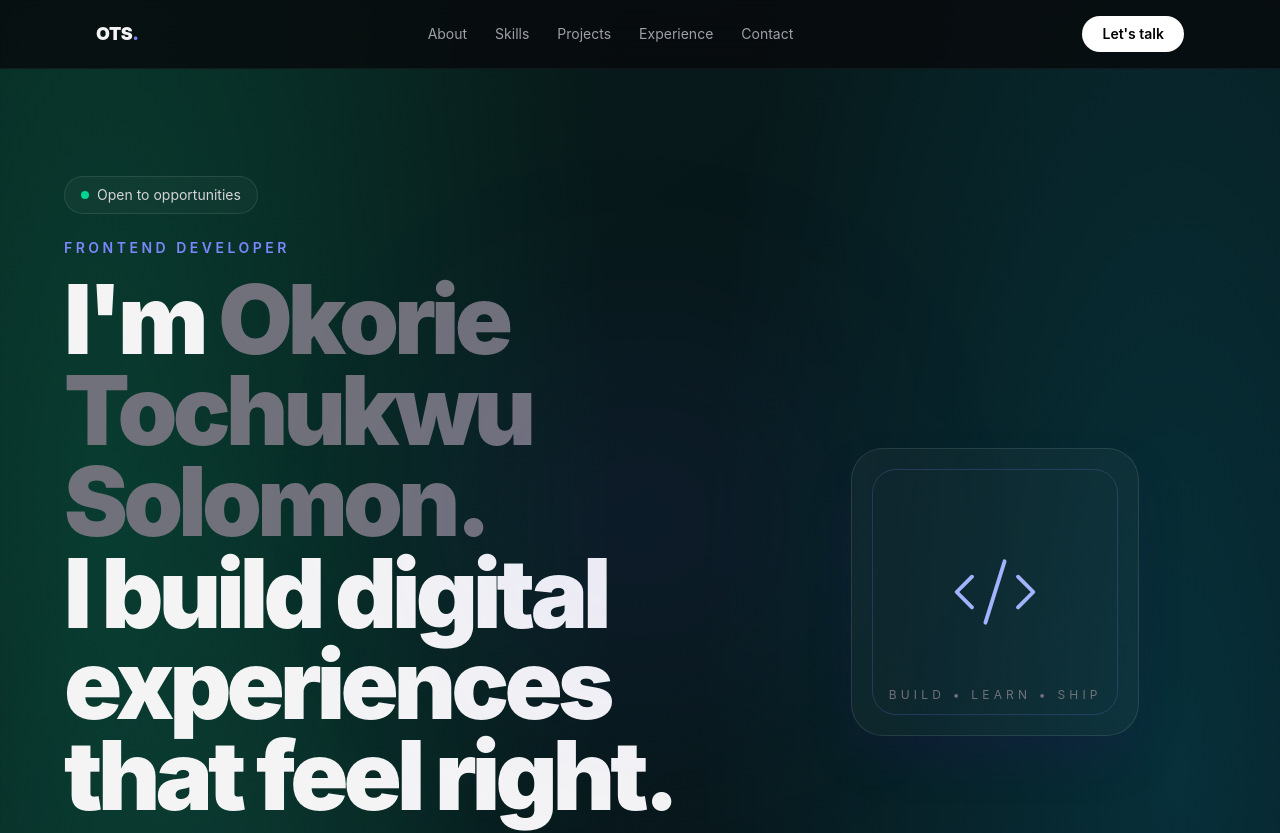
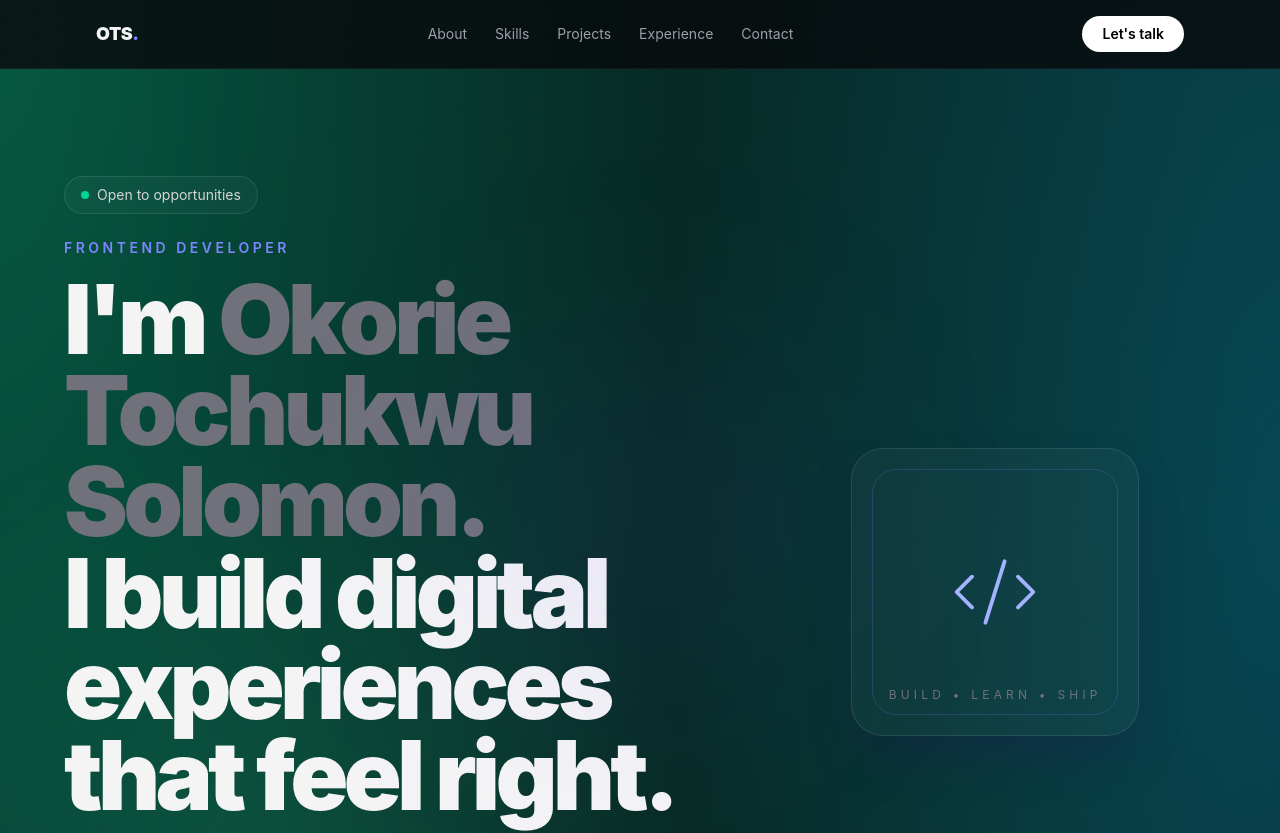
Before and after one commit to TEEKAY-alt403/portfolio.teekay, a React (Vite) app: page / in a window 1280 px wide. Shown: the top 833 px of the page. Built offline with nearby package versions, Linux system fonts and the light colour scheme.

Commit message:
Make portfolio background gradient more visible

```diff
--- a/src/index.css
+++ b/src/index.css
@@ -3,22 +3,31 @@
 :root {
   font-family: Inter, ui-sans-serif, system-ui, -apple-system, BlinkMacSystemFont, "Segoe UI", sans-serif;
   color: #f5f7fa;
-  background: #07111b;
+  background: #061713;
   font-synthesis: none;
   text-rendering: optimizeLegibility;
 }
 
 html { scroll-behavior: smooth; }
-body { margin: 0; min-width: 320px; background: #08090c; }
+
+body {
+  margin: 0;
+  min-width: 320px;
+  background: #061713;
+}
 
 .site-background {
   position: relative;
+  min-height: 100vh;
   isolation: isolate;
-  background:
-    radial-gradient(ellipse at 8% 12%, rgba(16, 185, 129, .22), transparent 32rem),
-    radial-gradient(ellipse at 92% 18%, rgba(6, 182, 212, .17), transparent 30rem),
-    radial-gradient(ellipse at 52% 78%, rgba(20, 83, 45, .20), transparent 38rem),
-    linear-gradient(145deg, #071b19 0%, #07111b 48%, #090d18 100%);
+  background-color: #061713;
+  background-image:
+    radial-gradient(ellipse at 0% 0%, rgba(5, 150, 105, .42), transparent 42rem),
+    radial-gradient(ellipse at 100% 12%, rgba(8, 145, 178, .34), transparent 38rem),
+    radial-gradient(ellipse at 55% 58%, rgba(21, 128, 61, .22), transparent 48rem),
+    linear-gradient(135deg, #062c24 0%, #071b22 48%, #0a1020 100%);
+  background-repeat: no-repeat;
+  background-size: cover;
 }
 
 .site-background::before {
@@ -28,13 +37,16 @@ body { margin: 0; min-width: 320px; background: #08090c; }
   z-index: -1;
   pointer-events: none;
   background:
-    radial-gradient(ellipse at 18% 30%, rgba(52, 211, 153, .10), transparent 20rem),
-    radial-gradient(ellipse at 82% 55%, rgba(34, 211, 238, .08), transparent 24rem);
-  opacity: .9;
+    radial-gradient(circle at 20% 20%, rgba(52, 211, 153, .12), transparent 28rem),
+    radial-gradient(circle at 80% 45%, rgba(34, 211, 238, .10), transparent 30rem);
 }
 
 * { box-sizing: border-box; }
-::selection { background: rgba(99, 102, 241, .35); color: white; }
+
+::selection {
+  background: rgba(16, 185, 129, .4);
+  color: white;
+}
 
 @keyframes float {
   0%, 100% { transform: translateY(0); }
```
